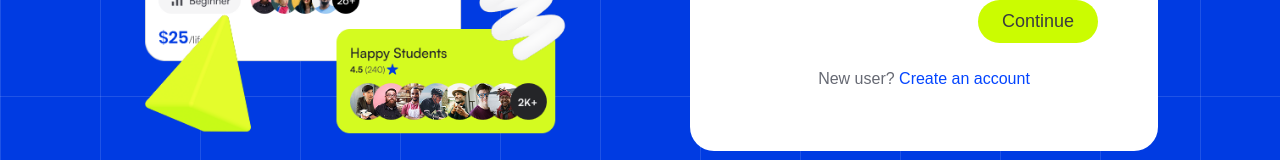
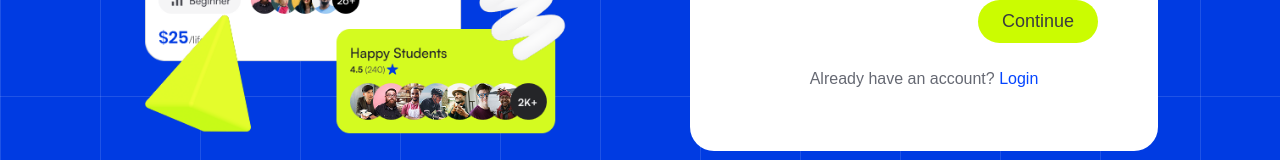
Before and after one commit to StrikerAbir/bytespace, a Next.js app: page /register in a window 1280 px wide. Shown: the part 604-764 px from the top of the page. Built offline with nearby package versions, Linux system fonts and the light colour scheme; a web font is replaced by a local one.

Commit message:
little update

```diff
--- a/app/(auth)/register/Register.tsx
+++ b/app/(auth)/register/Register.tsx
@@ -31,12 +31,10 @@ export const Register = () => {
           </div>
         </div>
 
-
-
         <div className="text-neutral-500 text-center">
-          <span>New user? </span>
-          <Link href="/register" className="text-primary-600">
-            Create an account
+          <span>Already have an account? </span>
+          <Link href="/login" className="text-primary-600">
+            Login
           </Link>
         </div>
       </div>
```
